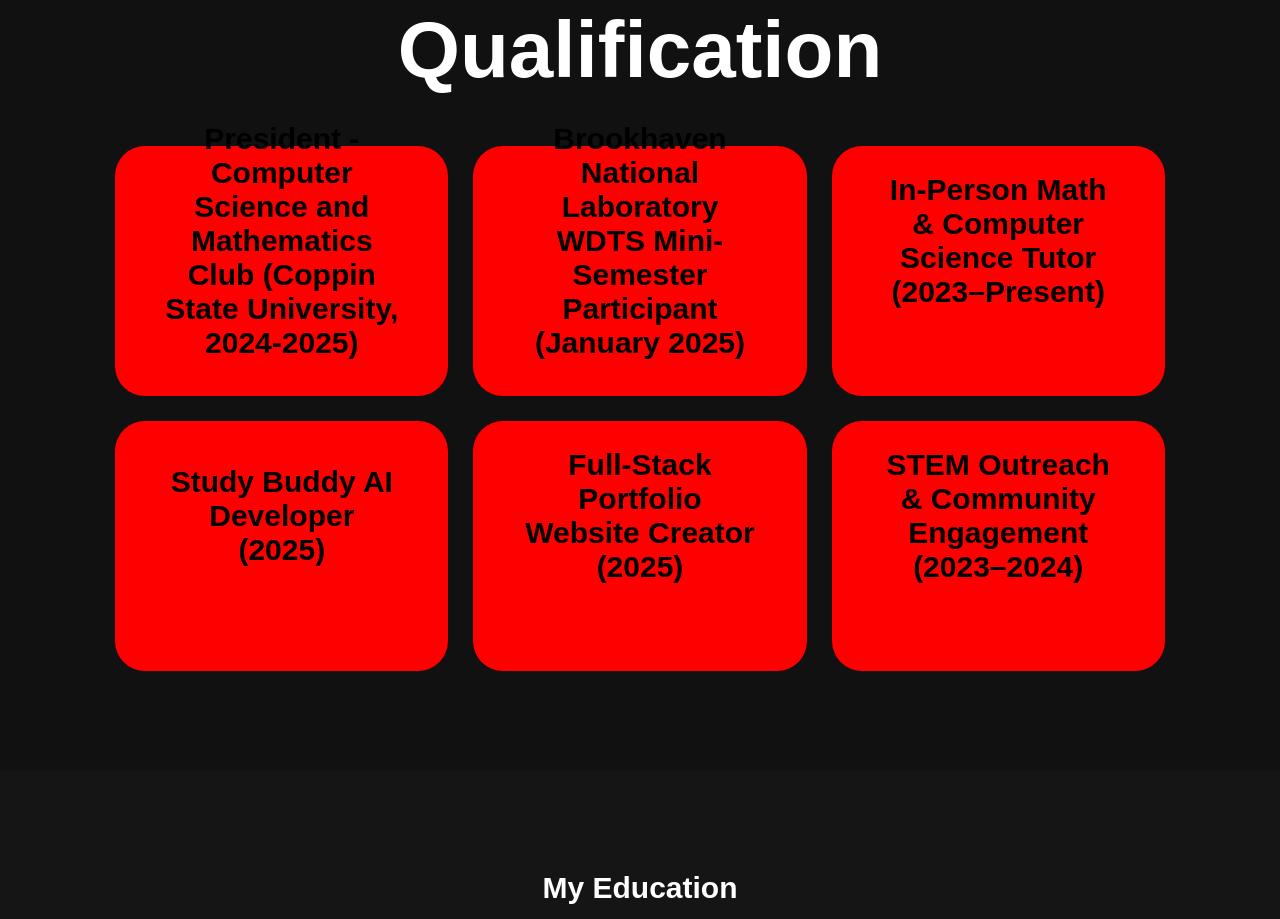
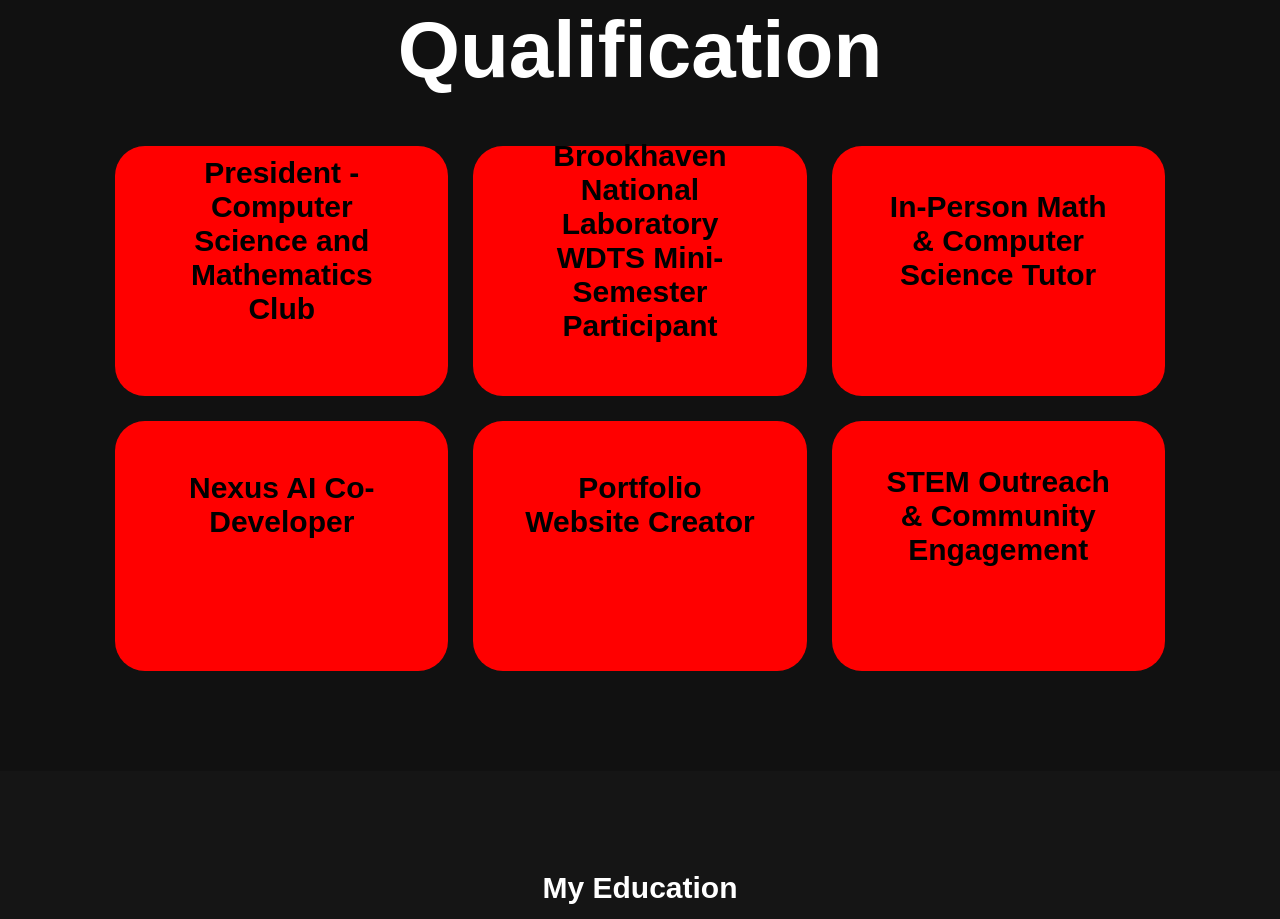
Before and after one commit to SearCoding/Portfolio-Personal-Website, a website: page index.html in a window 1280 px wide. Shown: the part 1780-2699 px from the top of the page. Drawn offline with nearby package versions, Linux system fonts and the light colour scheme.

Commit message:
modified:   index.html

```diff
--- a/index.html
+++ b/index.html
@@ -82,40 +82,39 @@
         <div class="qualification-section-container">
                 <div class="qualification-section-item" title="My First Qualification" id="q1">
                     <div class="qualification-section-content">
-                        <h4><strong>President - Computer Science and Mathematics Club (Coppin State University,
-                                2024-2025)</strong></h4>
+                        <h4><strong>President - Computer Science and Mathematics Club</strong></h4>
                     </div>
                 </div>
             </a>
 
             <div class="qualification-section-item" title="My Second Qualification" id="q2">
                 <div class="qualification-section-content">
-                    <h4><strong>Brookhaven National Laboratory WDTS Mini-Semester Participant (January 2025)</strong></h4>
+                    <h4><strong>Brookhaven National Laboratory WDTS Mini-Semester Participant</strong></h4>
                 </div>
             </div>
 
             <div class="qualification-section-item" title="My Third Qualification" id="q3">
                 <div class="qualification-section-content">
-                    <h4><strong>In-Person Math & Computer Science Tutor (2023–Present)</strong></h4>
+                    <h4><strong>In-Person Math & Computer Science Tutor</strong></h4>
 
                 </div>
             </div>
 
             <div class="qualification-section-item">
                 <div class="qualification-section-content">
-                    <h4><strong>Study Buddy AI Developer (2025)</strong></h4>
+                    <h4><strong>Nexus AI Co-Developer</strong></h4>
                 </div>
             </div>
 
             <div class="qualification-section-item">
                 <div class="qualification-section-content">
-                    <h4><strong>Full-Stack Portfolio Website Creator (2025)</strong></h4>
+                    <h4><strong>Portfolio Website Creator</strong></h4>
                 </div>
             </div>
 
             <div class="qualification-section-item">
                 <div class="qualification-section-content">
-                    <h4><strong>STEM Outreach & Community Engagement (2023–2024)</strong></h4>
+                    <h4><strong>STEM Outreach & Community Engagement</strong></h4>
                 </div>
             </div>
         </div>
```
